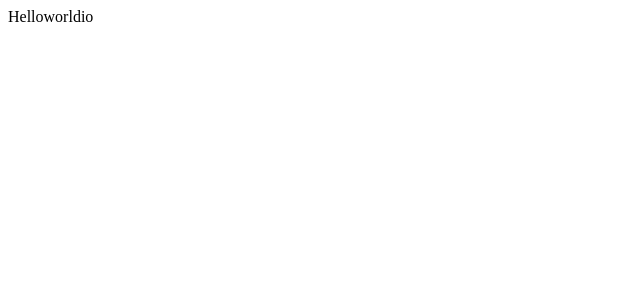
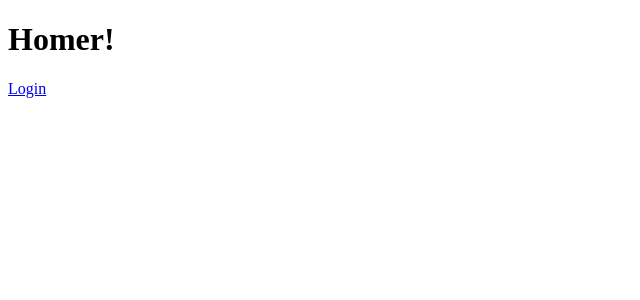
Before and after one commit to kurtzilla-mark2/bookworm-react, a React (Create React App) app: page / in a window 1280 px wide. Shown: the top 300 px of the page, without its empty margins (0-640 px from the left). Built offline with nearby package versions, Linux system fonts and the light colour scheme.

Commit message:
add a few basic pages

```diff
--- a/package.json
+++ b/package.json
@@ -5,6 +5,8 @@
   "dependencies": {
     "react": "^15.6.1",
     "react-dom": "^15.6.1",
+    "react-router": "^4.2.0",
+    "react-router-dom": "^4.2.2",
     "react-scripts": "1.0.12"
   },
   "scripts": {
--- a/src/App.js
+++ b/src/App.js
@@ -1,5 +1,14 @@
 import React from 'react';
+import { Route } from 'react-router-dom';
 
-const App = () => <div>Helloworldio</div>
+import HomePage from './components/pages/HomePage';
+import LoginPage from './components/pages/LoginPage';
+
+const App = () => (
+  <div>
+    <Route path="/" exact component={HomePage} />
+    <Route path="/login" exact component={LoginPage} />
+  </div>
+);
 
 export default App;
--- /dev/null
+++ b/src/components/pages/HomePage.js
@@ -0,0 +1,11 @@
+import React from 'react';
+import { Link } from 'react-router-dom';
+
+const HomePage = () => (
+  <div>
+    <h1>Homer!</h1>
+    <Link to="/login">Login</Link>
+  </div>
+);
+
+export default HomePage;
--- /dev/null
+++ b/src/components/pages/LoginPage.js
@@ -0,0 +1,11 @@
+import React from 'react';
+import { Link } from 'react-router-dom';
+
+const LoginPage = () => (
+  <div>
+    <h1>Login Page!</h1>
+    <Link to="/">Home</Link>
+  </div>
+);
+
+export default LoginPage;
--- a/src/index.js
+++ b/src/index.js
@@ -1,8 +1,12 @@
 import React from 'react';
 import ReactDOM from 'react-dom';
+import { BrowserRouter } from 'react-router-dom';
 
 import App from './App';
 import registerServiceWorker from './registerServiceWorker';
 
-ReactDOM.render(<App />, document.getElementById('root'));
+ReactDOM.render(<BrowserRouter>
+  <App />
+</BrowserRouter>,
+document.getElementById('root'));
 registerServiceWorker();
```
Also changed, not shown: 1 other file (tests, documents, lock files or other folders).
